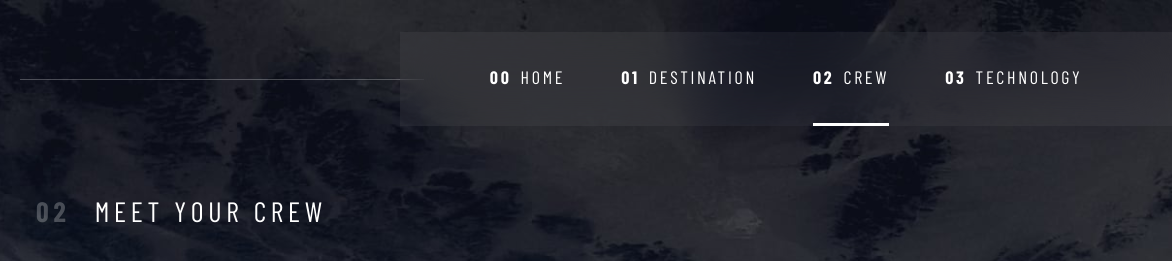
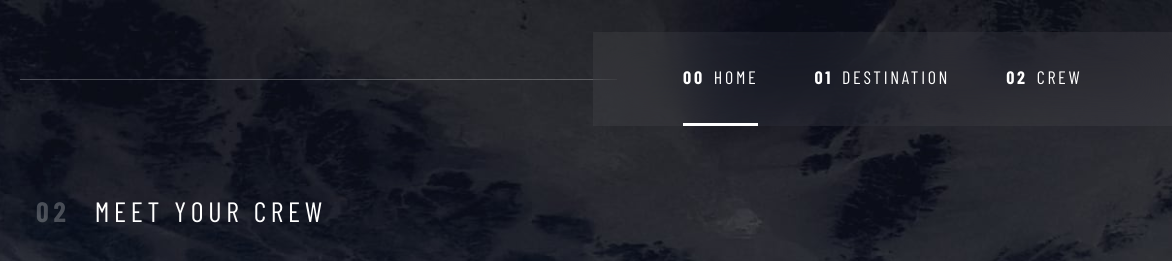
Before and after one commit to Clinton-dev/space-tourism, a website built with Vite: page crew.html in a window 1280 px wide. Shown: the top 261 px of the page, 108-1280 px from the left. Built offline with nearby package versions, Linux system fonts and the light colour scheme; a web font is replaced by a local one.

Commit message:
Update crew.html

```diff
--- a/crew.html
+++ b/crew.html
@@ -27,11 +27,11 @@
     </div>
     <button class="mobile-nav-toggle" aria-controls="primary-navigation"><span class="sr-only" aria-expanded="false">Menu</span></button>
     <nav>
-        <ul id="primary-navigation" data-visible="false" class="primary-navigation underline-indicators flex">
-            <li><a class="ff-sans-cond uppercase text-white letter-spacing-2" href="index.html"><span aria-hidden="true">00</span>Home</a>
+       <ul id="primary-navigation" data-visible="false" class="primary-navigation underline-indicators flex">
+            <li class="active"><a class="ff-sans-cond uppercase text-white letter-spacing-2" href="index.html"><span aria-hidden="true">00</span>Home</a>
             <li><a class="ff-sans-cond uppercase text-white letter-spacing-2" href="destination.html"><span aria-hidden="true">01</span>Destination</a>
-            <li class="active"><a class="ff-sans-cond uppercase text-white letter-spacing-2" href="crew.html"><span aria-hidden="true">02</span>Crew</a>
-            <li><a class="ff-sans-cond uppercase text-white letter-spacing-2" href="technology.html"><span aria-hidden="true">03</span>Technology</a>
+            <li><a class="ff-sans-cond uppercase text-white letter-spacing-2" href="crew.html"><span aria-hidden="true">02</span>Crew</a>
+<!--             <li><a class="ff-sans-cond uppercase text-white letter-spacing-2" href="technology.html"><span aria-hidden="true">03</span>Technology</a> -->
         </ul>
     </nav>
   </header>
```
